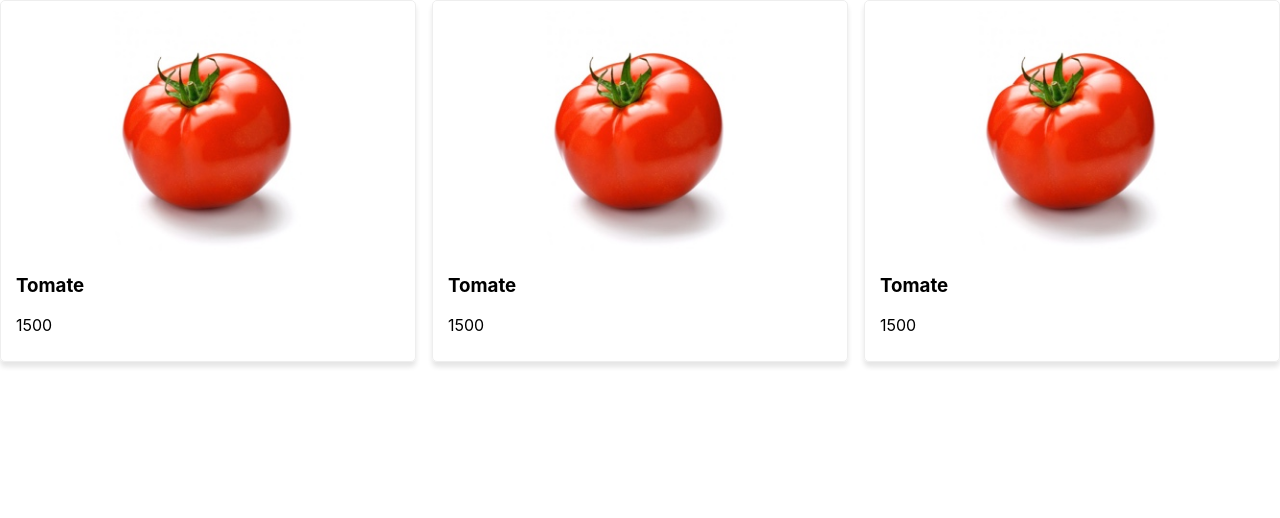
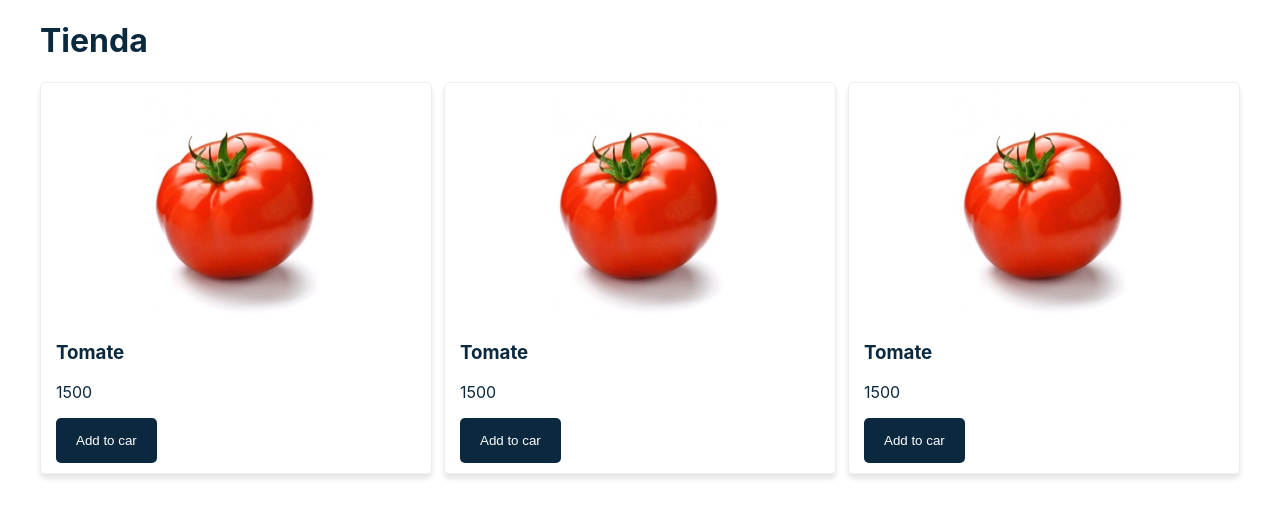
Before and after one commit to Alejandro04/ReactShoppingCart, a React (Create React App) app: page / in a window 1280 px wide. Shown: the top 518 px of the page. Built offline with nearby package versions, Linux system fonts and the light colour scheme.

Commit message:
config some components and styles

```diff
--- a/src/App.js
+++ b/src/App.js
@@ -1,21 +1,26 @@
 import { Component } from 'react';
 import Products from './components/products';
+import Layout from './components/layout';
+import Title from './components/title';
 
 class App extends Component {
   state = {
     products: [
-      {name: 'Tomate', price: 1500, img: './products/tomate.jpg'},
-      {name: 'Tomate', price: 1500, img: './products/tomate.jpg'},
-      {name: 'Tomate', price: 1500, img: './products/tomate.jpg'}
+      { name: 'Tomate', price: 1500, img: './products/tomate.jpg' },
+      { name: 'Tomate', price: 1500, img: './products/tomate.jpg' },
+      { name: 'Tomate', price: 1500, img: './products/tomate.jpg' }
     ]
   }
-  render(){
+  render() {
     return (
       <div>
-        <Products
-        AddToCar={() => console.log("ok")}
-        products={this.state.products}
-        />
+        <Layout>
+          <Title/>
+          <Products
+            AddToCar={() => console.log("ok")}
+            products={this.state.products}
+          />
+        </Layout>
       </div>
     )
   }
--- /dev/null
+++ b/src/components/button.js
@@ -0,0 +1,22 @@
+import { Component } from 'react';
+
+const styles = {
+  button: {
+    backgroundColor: '#0A283E',
+    color: '#fff',
+    padding: '15px 20px',
+    border: 'none',
+    borderRadius: '5px',
+    cursor: 'pointer'
+  }
+}
+
+class Button extends Component {
+  render() {
+    return (
+      <button style={styles.button} {...this.props} />
+    )
+  }
+}
+
+export default Button;
--- /dev/null
+++ b/src/components/layout.js
@@ -0,0 +1,29 @@
+import { Component } from 'react';
+
+const styles = {
+  layout: {
+    backgroundColor: '#fff',
+    color: '#0A283E',
+    alignItems: 'center',
+    display: 'flex',
+    flexDirection: 'column',
+  },
+  container: {
+    width: '1200px'
+  }
+}
+
+class Layout extends Component {
+  render() {
+
+    return (
+      <div style={styles.layout}>
+        <div style={styles.container}>
+          {this.props.children}
+        </div>
+      </div>
+    )
+  }
+}
+
+export default Layout;
--- a/src/components/product.js
+++ b/src/components/product.js
@@ -1,4 +1,5 @@
 import { Component } from 'react';
+import Button from './button';
 
 const styles = {
   products: {
@@ -22,6 +23,9 @@ class Product extends Component {
         <img style={styles.img} alt={product.name} src={product.img}></img>
         <h3>{product.name}</h3>
         <p>{product.price}</p>
+        <Button onClick={() => AddToCar(product)}>
+          Add to car
+        </Button>
       </div>
     )
   }
--- /dev/null
+++ b/src/components/title.js
@@ -0,0 +1,19 @@
+import { Component } from 'react';
+
+const styles = {
+  title: {
+    marginBottom: '30px'
+  }
+}
+
+class Title extends Component {
+  render() {
+    return (
+      <h1 styles={styles.title}>
+          Tienda
+      </h1>
+    )
+  }
+}
+
+export default Title;
```
